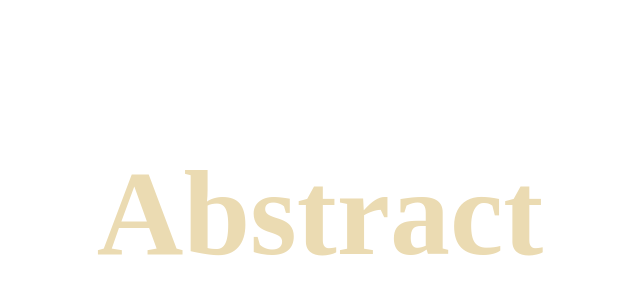
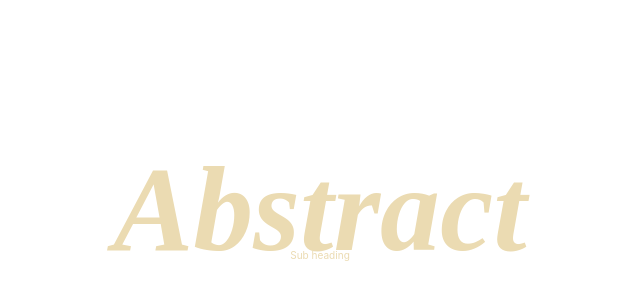
Before and after one commit to Unomars4/abstract, a Vue app: page / in a window 1280 px wide. Shown: the part 186-486 px from the top of the page, without its empty margins (320-960 px from the left). Built offline with nearby package versions, Linux system fonts and the light colour scheme; a web font is replaced by a local one.

Commit message:
chore: add subheading to home view and restyle logo

```diff
--- a/src/assets/base.css
+++ b/src/assets/base.css
@@ -206,7 +206,6 @@ body {
     background-color 0.5s;
   line-height: 1.6;
   font-family:
-    "Newsreader Variable"
     Inter,
     -apple-system,
     BlinkMacSystemFont,
--- a/src/views/HomeView.vue
+++ b/src/views/HomeView.vue
@@ -4,6 +4,7 @@
 <template>
   <div class="logo-container">
     <h1>Abstract</h1>
+    <h6>Sub heading</h6>
   </div>
 </template>
 
@@ -13,11 +14,14 @@ h1 {
   font-size: 120px;
   text-align: center;
   font-weight: 800;
+  font-style: italic;
 }
 
 .logo-container {
   height: 100%;
   display: flex;
+  line-height: 0.7;
+  flex-direction: column;
   align-items: center;
   justify-content: center;
 }
```
